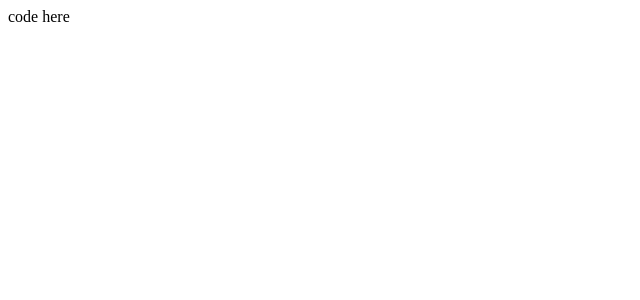
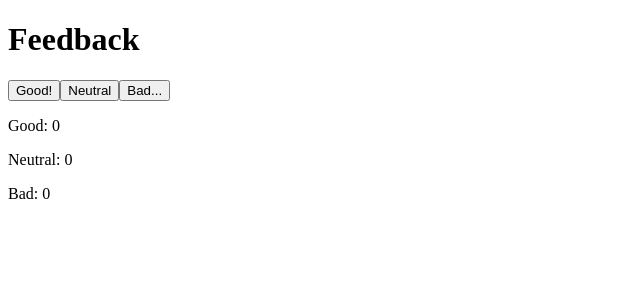
Before and after one commit to sahria-dev/fso-part-1, a React (Vite) app in the folder unicafe/: page / in a window 1280 px wide. Shown: the top 300 px of the page, without its empty margins (0-640 px from the left). Built offline with nearby package versions, Linux system fonts and the light colour scheme.

Commit message:
Ex 1.6 Unicafe Step 1 v1

```diff
--- a/unicafe/src/App.jsx
+++ b/unicafe/src/App.jsx
@@ -1,4 +1,23 @@
 import { useState } from 'react'
+
+const Button = (props) => {
+  return (
+    <button onClick={props.handleCLick}>{props.text}</button>
+  )
+}
+
+const Statistic = (props) => {
+
+  const {good, neutral, bad} = props;
+
+  return (
+    <>
+      <p>Good: {good}</p>
+      <p>Neutral: {neutral}</p>
+      <p>Bad: {bad}</p>
+    </>
+  )
+}
 
 const App = () => {
   // save clicks of each button to its own state
@@ -6,9 +25,26 @@ const App = () => {
   const [neutral, setNeutral] = useState(0)
   const [bad, setBad] = useState(0)
 
+  const incrementGood = () => {
+    return setGood(good +1)
+  }
+
+  const incrementNeutral = () => {
+    return setNeutral(neutral +1)
+  }
+
+  const incrementBad = () => {
+    return setBad(bad +1)
+  }
+
   return (
     <div>
-      code here
+      <h1>Feedback</h1>
+      <Button handleCLick={incrementGood} text={"Good!"}/>
+      <Button handleCLick={incrementNeutral} text={"Neutral"}/>
+      <Button handleCLick={incrementBad} text={"Bad..."}/>
+
+      <Statistic good={good} neutral={neutral} bad={bad}/>
     </div>
   )
 }
```
